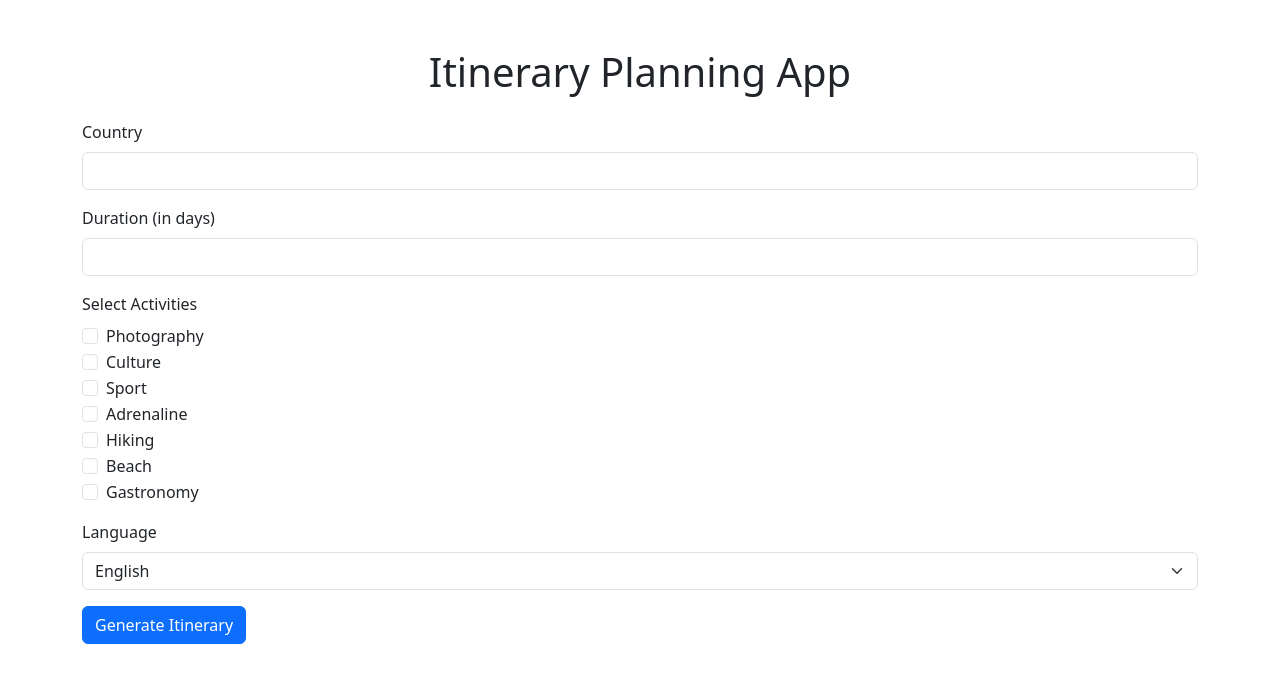
After one commit to Stoick643/Pilgrimage, a Flask app: template templates/index_orig.html in a window 1280 px wide. The commit adds this page. Shown: the top 683 px of the page. Run offline with Flask 3, Linux system fonts and the light colour scheme; the template is opened without the code that fills it, so the values that code supplies are empty.

Commit message:
much improved design for index.html

```diff
--- a/services.py
+++ b/services.py
@@ -98,8 +98,8 @@ my_images = {
     "Venice": [
         "https://live.staticflickr.com/3588/3516271920_bb48869777_z.jpg",
         "https://live.staticflickr.com/3616/3518637231_2f849c1228_z.jpg",
-        "https://live.staticflickr.com/3584/3516274972_3fedea6e1c_z.jpg"
-        "https://live.staticflickr.com/3613/3517500225_6e27f7c8c4_z.jpg"
+        "https://live.staticflickr.com/3584/3516274972_3fedea6e1c_z.jpg",
+        "https://live.staticflickr.com/3613/3517500225_6e27f7c8c4_z.jpg",
     ],
 }
 
@@ -118,36 +118,39 @@ def get_image_url(city):
         return image_url, description
 
     if UNSPLASH_ACCESS_KEY:
-        search_url = "https://api.unsplash.com/search/photos"
-        search_url += "?w=1000&h=1000"
-        params = {
-            "query": city,
-            "per_page": 1,
-            "page": random.randint(1, 5),
-            "client_id": UNSPLASH_ACCESS_KEY,
-        }
-        response = requests.get(search_url, params=params)
-        # print(f"get_image_url status code = {response.status_code}")
-        if response.status_code == 200:
-            json = response.json()
-            # description = data['results'][0]['alternative_slugs']['en']
-            # print(data['results'][0])
-            if json['results']:
-                data = json['results'][0]
-                # url = data['results'][0]['urls']['regular']
-                image_url = data['urls']['regular']
-                #  user.links.html # = https://unsplash.com/@p1mm1
-                description = {
-                    "name": data['user']['name'],
-                    "links_html": data['user']['links']['html'],
-                    "company": "Unsplash",
-                }
-                return image_url, description
+        try:
+            search_url = "https://api.unsplash.com/search/photos"
+            search_url += "?w=1000&h=1000"
+            params = {
+                "query": city,
+                "per_page": 1,
+                "page": random.randint(1, 5),
+                "client_id": UNSPLASH_ACCESS_KEY,
+            }
+            response = requests.get(search_url, params=params)
+            # print(f"get_image_url status code = {response.status_code}")
+            if response.status_code == 200:
+                json = response.json()
+                # description = data['results'][0]['alternative_slugs']['en']
+                # print(data['results'][0])
+                if json['results']:
+                    data = json['results'][0]
+                    # url = data['results'][0]['urls']['regular']
+                    image_url = data['urls']['regular']
+                    #  user.links.html # = https://unsplash.com/@p1mm1
+                    description = {
+                        "name": data['user']['name'],
+                        "links_html": data['user']['links']['html'],
+                        "company": "Unsplash",
+                    }
+                    return image_url, description
 
-    return ERROR_JPG, {
-        "name": "Darko Mulej",
-        "links_html": MY_PHOTOS
-    }  # Return a default image if no result found"
+        except Exception as e:
+            print(f"Error fetching image for {city}: {e}")
+            return ERROR_JPG, {
+                "name": "Darko Mulej",
+                "links_html": MY_PHOTOS
+            }  # Return a default error image
 
 
 def get_weather_forecast_5d(city):
--- /dev/null
+++ b/templates/index_orig.html
@@ -0,0 +1,79 @@
+<!DOCTYPE html>
+<html lang="en">
+<head>
+    <meta charset="UTF-8">
+    <meta name="viewport" content="width=device-width, initial-scale=1.0">
+    <title>Itinerary Planning</title>
+    <link href="https://cdn.jsdelivr.net/npm/bootstrap@5.3.0/dist/css/bootstrap.min.css" rel="stylesheet">
+
+    <meta property="og:title" content="Couch Traveller" />
+    <meta property="og:description" content="Ai enabled travel assistance" />
+    <meta property="og:image" content="https://live.staticflickr.com/2098/2178980418_999e595804_z.jpg" />
+    <meta property="og:url" content="https://pilgrimage-stoick643.replit.app" />
+
+</head>
+<body>
+    <div class="container mt-5">
+        <h1 class="text-center">Itinerary Planning App</h1>
+        <form action="/generate-itinerary" method="POST" class="mt-4">
+            <div class="mb-3">
+                <label for="country" class="form-label">Country</label>
+                <input type="text" class="form-control" id="country" name="country" required>
+            </div>
+
+            <div class="mb-3">
+                <label for="duration" class="form-label">Duration (in days)</label>
+                <input type="number" class="form-control" id="duration" name="duration" min="1" required>
+            </div>
+
+            <div class="mb-3">
+                <label for="activities" class="form-label">Select Activities</label><br>
+                <div class="form-check">
+                    <input type="checkbox" class="form-check-input" name="activities" value="Photography">
+                    <label class="form-check-label">Photography</label>
+                </div>
+                <div class="form-check">
+                    <input type="checkbox" class="form-check-input" name="activities" value="Culture">
+                    <label class="form-check-label">Culture</label>
+                </div>
+                <div class="form-check">
+                    <input type="checkbox" class="form-check-input" name="activities" value="Sport">
+                    <label class="form-check-label">Sport</label>
+                </div>
+                <div class="form-check">
+                    <input type="checkbox" class="form-check-input" name="activities" value="Adrenaline">
+                    <label class="form-check-label">Adrenaline</label>
+                </div>
+                <div class="form-check">
+                    <input type="checkbox" class="form-check-input" name="activities" value="Hiking">
+                    <label class="form-check-label">Hiking</label>
+                </div>
+                <div class="form-check">
+                    <input type="checkbox" class="form-check-input" name="activities" value="Beach">
+                    <label class="form-check-label">Beach</label>
+                </div>
+                <div class="form-check">
+                    <input type="checkbox" class="form-check-input" name="activities" value="Gastronomy">
+                    <label class="form-check-label">Gastronomy</label>
+                </div>
+            </div>
+
+            <div class="mb-3">
+                <label for="language" class="form-label">Language</label>
+                <select class="form-select" id="language" name="language" required>
+                    <option value="en">English</option>
+                    <option value="de">German</option>
+                    <option value="it">Italian</option>
+                    <option value="ru">Russian</option>
+                    <option value="eo">Esperanto</option>
+                    <option value="sl">Slovenian</option>
+                </select>
+            </div>
+
+            <button type="submit" class="btn btn-primary">Generate Itinerary</button>
+        </form>
+    </div>
+
+    <script src="https://cdn.jsdelivr.net/npm/bootstrap@5.3.0/dist/js/bootstrap.bundle.min.js"></script>
+</body>
+</html>
```
Also changed, not shown: templates/index.html (+95 -11 lines).
